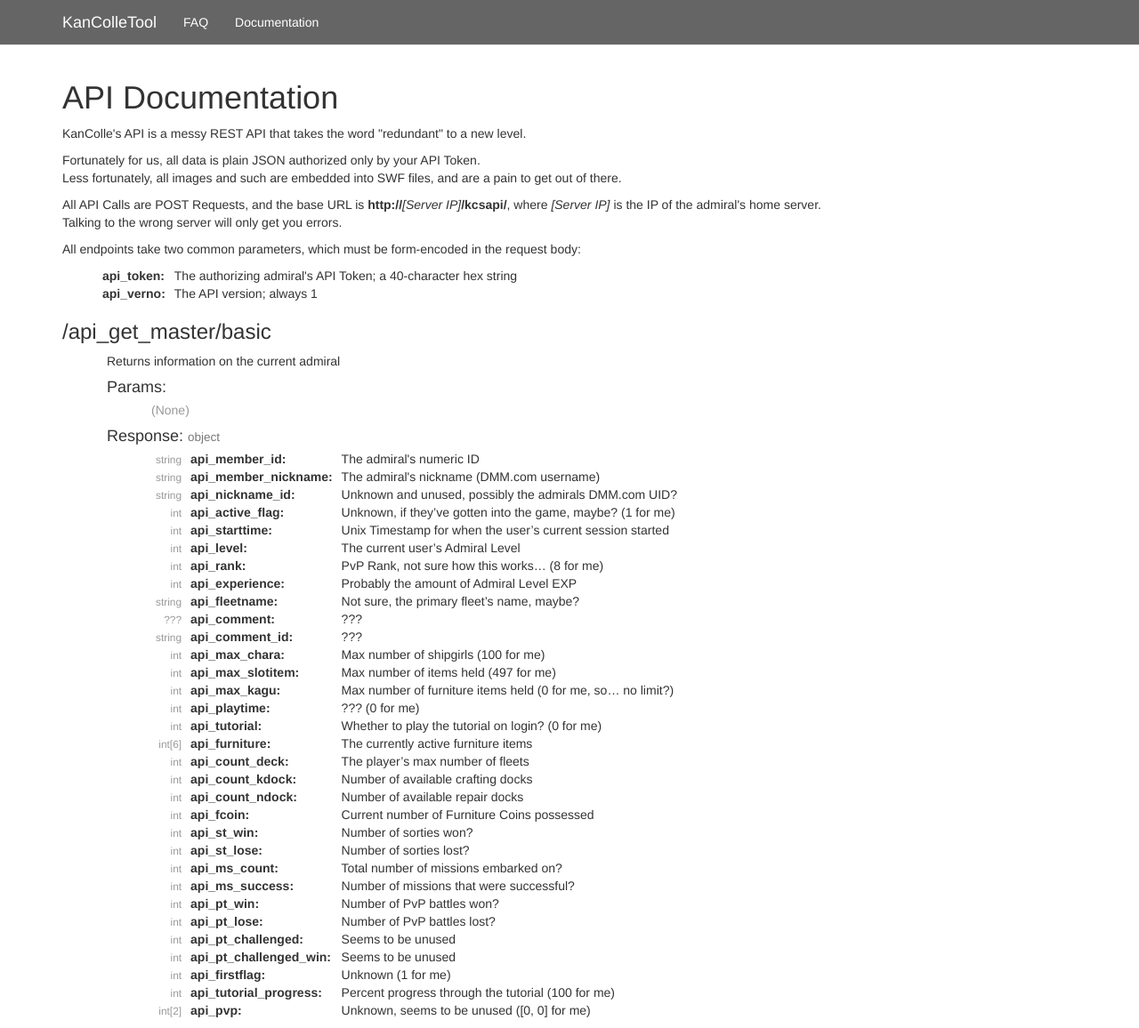
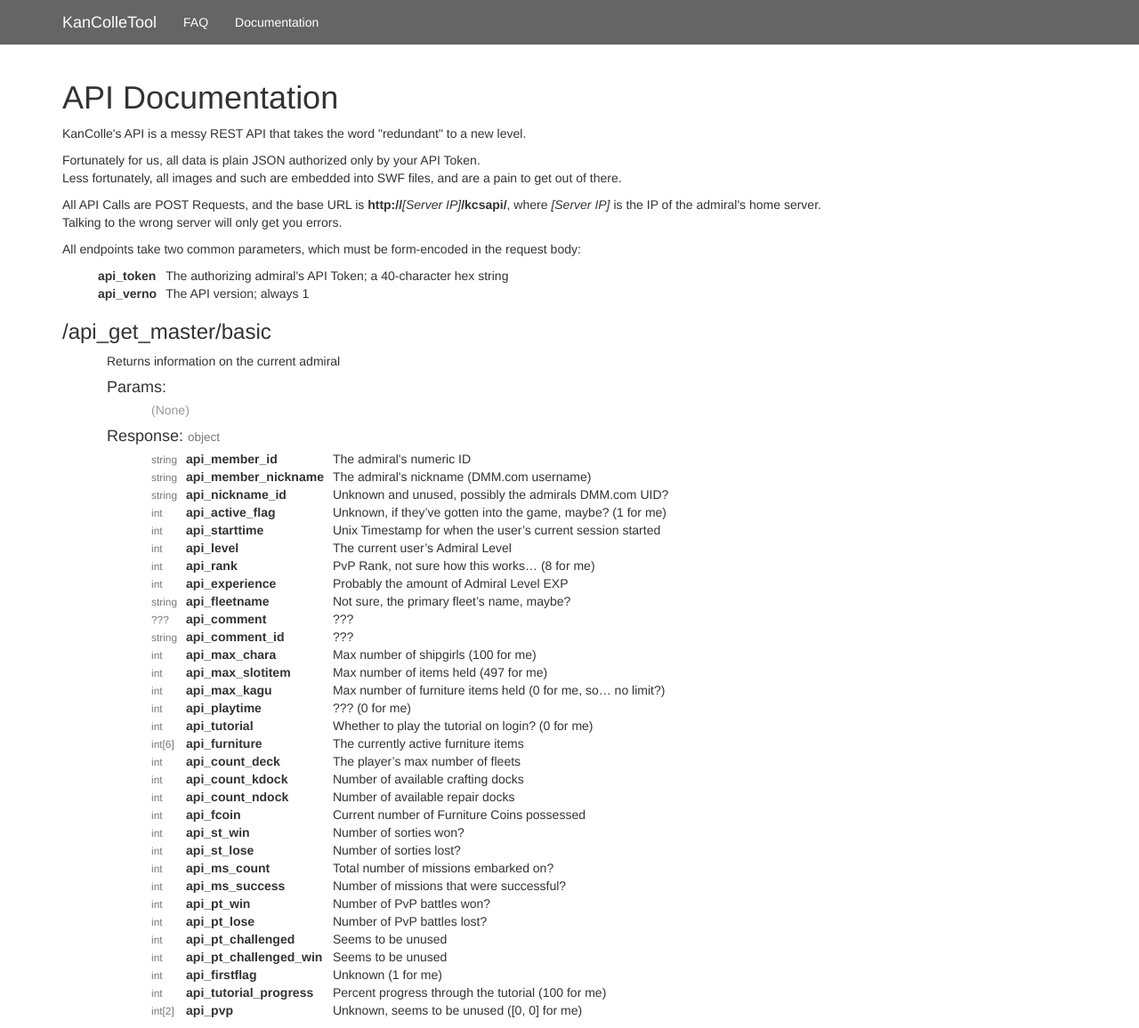
Before and after one commit to KanColleTool/kancolletool.github.io, a Jekyll site: the page built from docs/api/index.html, in a window 1280 px wide and 1156 px high. Shown: the whole window at 89% size. Built offline with Jekyll 4.4.1, drawn with Linux system fonts in a browser that asks for light colours; nearby versions of some CDN libraries; Markdown is read by kramdown in place of the engine named in the settings.

Commit message:
Readability

```diff
--- a/css/style.css
+++ b/css/style.css
@@ -2,6 +2,7 @@
 
 .navbar-kct { background-color: rgba(75, 75, 75, 0.85); }
 .navbar-kct .navbar-brand, .navbar-kct .navbar-nav > li > a { color: #fff; }
+.navbar-kct .navbar-brand:hover, .navbar-kct .navbar-nav > li > a:hover { color: #ccc; }
 
 /*
  * Common
@@ -22,14 +23,17 @@
 
 ul.params { list-style: none; }
 ul.params .none { color: #999; }
-ul.params .type { display: inline-block; font-size: 85%; color: #999; width: 35px; text-align: right; }
-ul.params .name { display: inline-block; font-weight: bold; }
+ul.params .type { display: inline-block; color: #777; }
+ul.params .name { display: inline-block; font-weight: bold; float: left; margin-right: 5px; }
 ul.params .description { display: block; margin-bottom: 1em; }
 
 @media (min-width: 768px) {
 	ul.params li { display: table-row; }
-	ul.params li > * { display: table-cell !important; padding: 0 5px; }
-	ul.params .name:after { content: ":"; }
+	ul.params li > * { display: table-cell !important; padding-right: 10px; }
+	ul.params li > *:last-child { padding-right: 0; }
+
+	ul.params .type { font-size: 85%; }
+	ul.params .name { float: none; }
 }
 
 ul.params.endpoint-section { padding-left: 0; }
```
